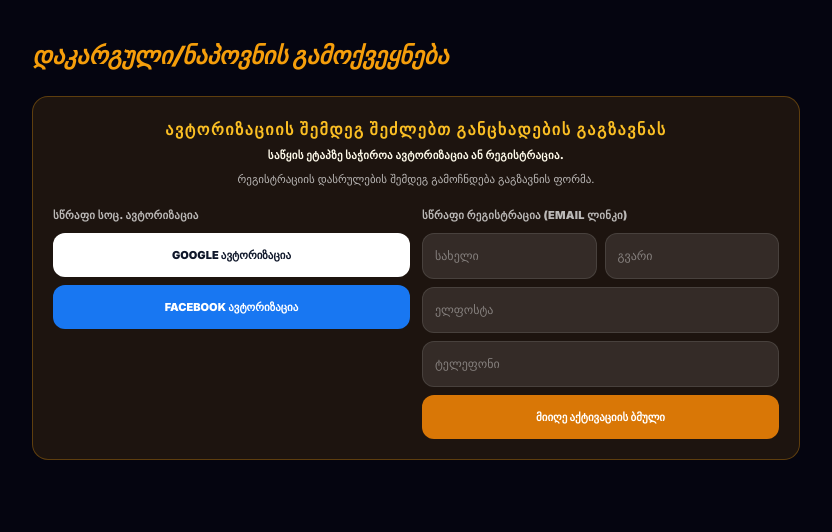
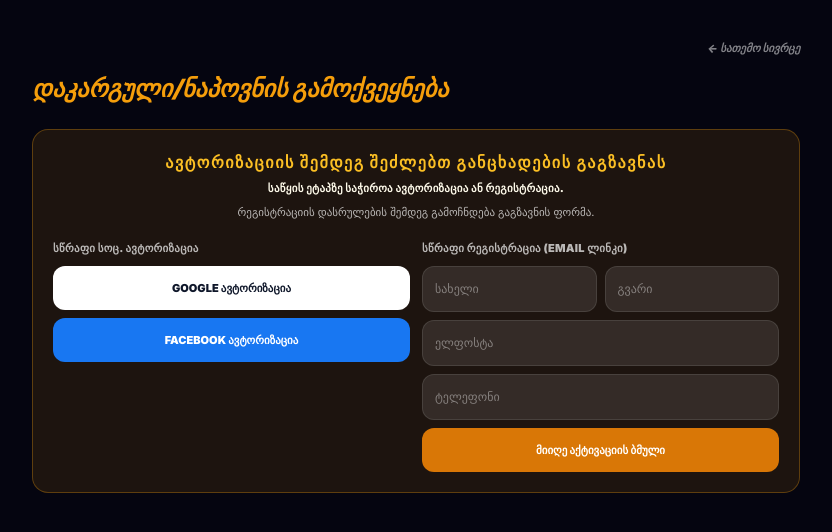
Before and after one commit to mysignaghi-stack/mykakheti, a Next.js app: page /community/lost-found/submit in a window 1280 px wide. Shown: the top 532 px of the page, without its empty margins (224-1056 px from the left). Built offline with nearby package versions, Linux system fonts and the light colour scheme.

Commit message:
fix: resolve all type errors and successful production build

```diff
--- a/app/community/congratulations/page.tsx
+++ b/app/community/congratulations/page.tsx
@@ -2,6 +2,7 @@
 
 import { useEffect, useState } from 'react';
 import Image from 'next/image';
+import Link from 'next/link';
 import { supabase } from '../../lib/supabase';
 
 interface Congratulations {
@@ -36,6 +37,9 @@ export default function CongratulationsPage() {
   return (
     <main className="min-h-screen bg-[#050510] p-6 md:p-10 text-white">
       <div className="max-w-5xl mx-auto">
+        <div className="flex justify-end mb-4">
+          <Link href="/community" className="text-[11px] font-black uppercase italic text-white/50 hover:text-white transition">← სათემო სივრცე</Link>
+        </div>
         <h1 className="text-2xl font-black text-amber-500 uppercase italic mb-6">მისალოცი ბარათები</h1>
         {loading ? (
           <div className="opacity-50">იტვირთება...</div>
--- a/app/community/congratulations/submit/page.tsx
+++ b/app/community/congratulations/submit/page.tsx
@@ -81,6 +81,9 @@ export default function SubmitCongratulations() {
   return (
     <main className="min-h-screen bg-[#050510] flex items-center justify-center p-6 text-white font-sans">
       <div className="max-w-md w-full">
+        <div className="flex justify-end mb-4">
+          <Link href="/community" className="text-[11px] font-black uppercase italic text-white/50 hover:text-white transition">← სათემო სივრცე</Link>
+        </div>
         <div className="bg-white/[0.03] backdrop-blur-3xl rounded-[50px] shadow-[0_32px_64px_-16px_rgba(0,0,0,0.5)] p-10 md:p-14 border border-white/10 relative overflow-hidden">
 
           <div className="absolute top-0 left-0 w-full h-1.5 bg-gradient-to-r from-transparent via-amber-600 to-transparent" />
--- a/app/community/lost-found/[id]/page.tsx
+++ b/app/community/lost-found/[id]/page.tsx
@@ -2,6 +2,7 @@
 
 import { useEffect, useState } from 'react';
 import Image from 'next/image';
+import Link from 'next/link';
 import { useParams } from 'next/navigation';
 import type { Database } from '../../../../types/supabase';
 import { supabase } from '../../../lib/supabase';
@@ -37,6 +38,9 @@ export default function LostFoundDetails() {
   return (
     <main className="min-h-screen bg-[#050510] p-6 md:p-10 text-white">
       <div className="max-w-3xl mx-auto space-y-4">
+        <div className="flex justify-end">
+          <Link href="/community/lost-found" className="text-[11px] font-black uppercase italic text-white/50 hover:text-white transition">← უკან სიაში</Link>
+        </div>
         <h1 className="text-2xl font-black text-amber-500 uppercase italic">{item.title}</h1>
         <div className="text-[12px] text-white/60 flex gap-3">
           <span className={`font-black uppercase ${item.kind==='lost'?'text-red-400':'text-green-400'}`}>{FILTER_LABELS[item.kind as 'lost'|'found']}</span>
--- a/app/community/lost-found/page.tsx
+++ b/app/community/lost-found/page.tsx
@@ -2,6 +2,7 @@
 
 import { useEffect, useState } from 'react';
 import Image from 'next/image';
+import Link from 'next/link';
 import { supabase } from '../../lib/supabase';
 
 interface LFItem {
@@ -62,6 +63,9 @@ export default function LostFoundPage() {
   return (
     <main className="min-h-screen bg-[#050510] p-6 md:p-10 text-white">
       <div className="max-w-5xl mx-auto">
+        <div className="flex justify-end mb-4">
+          <Link href="/community" className="text-[11px] font-black uppercase italic text-white/50 hover:text-white transition">← სათემო სივრცე</Link>
+        </div>
         <div className="flex justify-between items-center mb-6">
           <h1 className="text-2xl font-black text-amber-500 uppercase italic">დაკარგული და ნაპოვნი</h1>
           <div className="flex gap-2">
--- a/app/community/lost-found/submit/page.tsx
+++ b/app/community/lost-found/submit/page.tsx
@@ -1,6 +1,7 @@
 'use client';
 
 import { useState, type FormEvent } from 'react';
+import Link from 'next/link';
 import { supabase } from '../../../lib/supabase';
 import SubmissionAuthGate from '../../../components/auth/SubmissionAuthGate';
 
@@ -55,6 +56,9 @@ export default function LostFoundSubmit() {
   return (
     <main className="min-h-screen bg-[#050510] p-6 md:p-10 text-white">
       <div className="max-w-3xl mx-auto">
+        <div className="flex justify-end mb-4">
+          <Link href="/community" className="text-[11px] font-black uppercase italic text-white/50 hover:text-white transition">← სათემო სივრცე</Link>
+        </div>
         <h1 className="text-2xl font-black text-amber-500 uppercase italic mb-6">დაკარგული/ნაპოვნის გამოქვეყნება</h1>
         <SubmissionAuthGate redirectPath="/community/lost-found/submit" heading="ავტორიზაციის შემდეგ შეძლებთ განცხადების გაგზავნას">
           {() => (
--- a/app/community/masters/page.tsx
+++ b/app/community/masters/page.tsx
@@ -1,6 +1,7 @@
 'use client';
 
 import { useEffect, useState } from 'react';
+import Link from 'next/link';
 import { supabase } from '../../lib/supabase';
 import MasterCard from '../../components/community/MasterCard';
 
@@ -40,6 +41,9 @@ export default function MastersPage() {
   return (
     <main className="min-h-screen bg-[#050510] p-6 md:p-10 text-white">
       <div className="max-w-5xl mx-auto">
+        <div className="flex justify-end mb-4">
+          <Link href="/community" className="text-[11px] font-black uppercase italic text-white/50 hover:text-white transition">← სათემო სივრცე</Link>
+        </div>
         <h1 className="text-2xl font-black text-amber-500 uppercase italic mb-6">ოსტატების ბაზა</h1>
         <div className="grid grid-cols-2 gap-3 mb-6">
           <input value={query} onChange={e => setQuery(e.target.value)} placeholder="სახელი" className="bg-white/5 border border-white/10 rounded-xl px-3 py-2 text-sm text-white focus:border-amber-500 outline-none" />
--- a/app/community/masters/submit/page.tsx
+++ b/app/community/masters/submit/page.tsx
@@ -1,6 +1,7 @@
 'use client';
 
 import { useState, type FormEvent } from 'react';
+import Link from 'next/link';
 import { supabase } from '../../../lib/supabase';
 import SubmissionAuthGate from '../../../components/auth/SubmissionAuthGate';
 
@@ -45,6 +46,9 @@ export default function MastersSubmit() {
   return (
     <main className="min-h-screen bg-[#050510] p-6 md:p-10 text-white">
       <div className="max-w-3xl mx-auto">
+        <div className="flex justify-end mb-4">
+          <Link href="/community" className="text-[11px] font-black uppercase italic text-white/50 hover:text-white transition">← სათემო სივრცე</Link>
+        </div>
         <h1 className="text-2xl font-black text-amber-500 uppercase italic mb-6">ოსტატის პროფილის გამოქვეყნება</h1>
         <SubmissionAuthGate redirectPath="/community/masters/submit" heading="ავტორიზაციის შემდეგ შეძლებთ ოსტატის დამატებას">
           {() => (
--- a/app/community/obituaries/page.tsx
+++ b/app/community/obituaries/page.tsx
@@ -2,6 +2,7 @@
 
 import { useEffect, useState } from 'react';
 import Image from 'next/image';
+import Link from 'next/link';
 import { supabase } from '../../lib/supabase';
 
 interface Obituary {
@@ -36,6 +37,9 @@ export default function ObituariesPage() {
   return (
     <main className="min-h-screen bg-[#050510] p-6 md:p-10 text-white">
       <div className="max-w-5xl mx-auto">
+        <div className="flex justify-end mb-4">
+          <Link href="/community" className="text-[11px] font-black uppercase italic text-white/50 hover:text-white transition">← სათემო სივრცე</Link>
+        </div>
         <h1 className="text-2xl font-black text-amber-500 uppercase italic mb-6">სამძიმარი და ჭირისუფალი</h1>
         {loading ? (
           <div className="opacity-50">იტვირთება...</div>
--- a/app/community/obituaries/submit/page.tsx
+++ b/app/community/obituaries/submit/page.tsx
@@ -1,6 +1,7 @@
 'use client';
 
 import { useState, type FormEvent } from 'react';
+import Link from 'next/link';
 import { supabase } from '../../../lib/supabase';
 import SubmissionAuthGate from '../../../components/auth/SubmissionAuthGate';
 
@@ -46,6 +47,9 @@ export default function ObituariesSubmit() {
   return (
     <main className="min-h-screen bg-[#050510] p-6 md:p-10 text-white">
       <div className="max-w-3xl mx-auto">
+        <div className="flex justify-end mb-4">
+          <Link href="/community" className="text-[11px] font-black uppercase italic text-white/50 hover:text-white transition">← სათემო სივრცე</Link>
+        </div>
         <h1 className="text-2xl font-black text-amber-500 uppercase italic mb-6">სამძიმრის გამოქვეყნება</h1>
         <SubmissionAuthGate redirectPath="/community/obituaries/submit" heading="ავტორიზაციის შემდეგ შეძლებთ სამძიმრის დამატებას">
           {() => (
--- a/app/community/page.tsx
+++ b/app/community/page.tsx
@@ -6,6 +6,9 @@ export default function CommunityIndex() {
   return (
     <main className="min-h-screen bg-[#050510] p-6 md:p-10 text-white">
       <div className="max-w-5xl mx-auto">
+        <div className="flex justify-end mb-4">
+          <Link href="/" className="text-[11px] font-black uppercase italic text-white/50 hover:text-white transition">← მთავარზე დაბრუნება</Link>
+        </div>
         <h1 className="text-2xl font-black text-amber-500 uppercase italic mb-6">სათემო სივრცე</h1>
         <p className="text-white/60 text-sm mb-6">აირჩიეთ თქვენთვის სასურველი განყოფილება ან გამოაგზავნეთ შეკვეთა მოდერაციაზე დასამტკიცებლად.</p>
 
```
